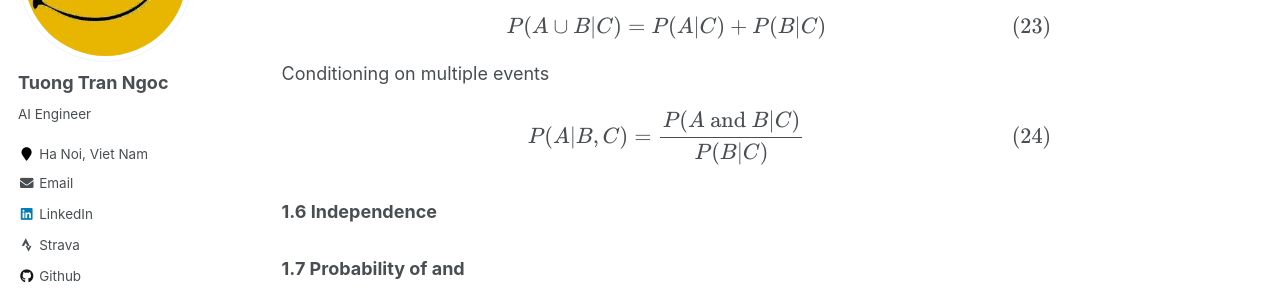
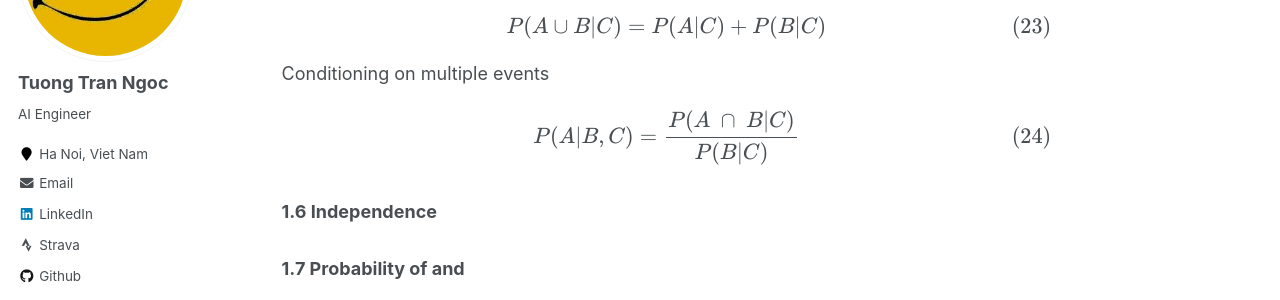
Before and after one commit to tuongtranngoc/tuongtranngoc.github.io, a Jekyll site: the page built from _posts/2024-05-17-probability-statistic.md, in a window 1280 px wide and 900 px high, scrolled down 4216 px. Shown: the part 149-449 px from the top of the window. Built offline with Jekyll 4.4.1, drawn with Linux system fonts in a browser that asks for light colours; formulas are drawn with MathJax 3.

Commit message:
update: blogs

```diff
--- a/_posts/2024-05-17-probability-statistic.md
+++ b/_posts/2024-05-17-probability-statistic.md
@@ -159,7 +159,7 @@ $$P(A \cup B | C) = P(A|C) + P(B|C)$$
 
 Conditioning on multiple events
 
-$$P(A\vert B,C) = \frac{P(A \space \text{and} \space B \vert C)}{P(B \vert C)}$$
+$$P(A\vert B,C) = \frac{P(A \space \cap \space B \vert C)}{P(B \vert C)}$$
 
 ### 1.6 Independence
 
```
